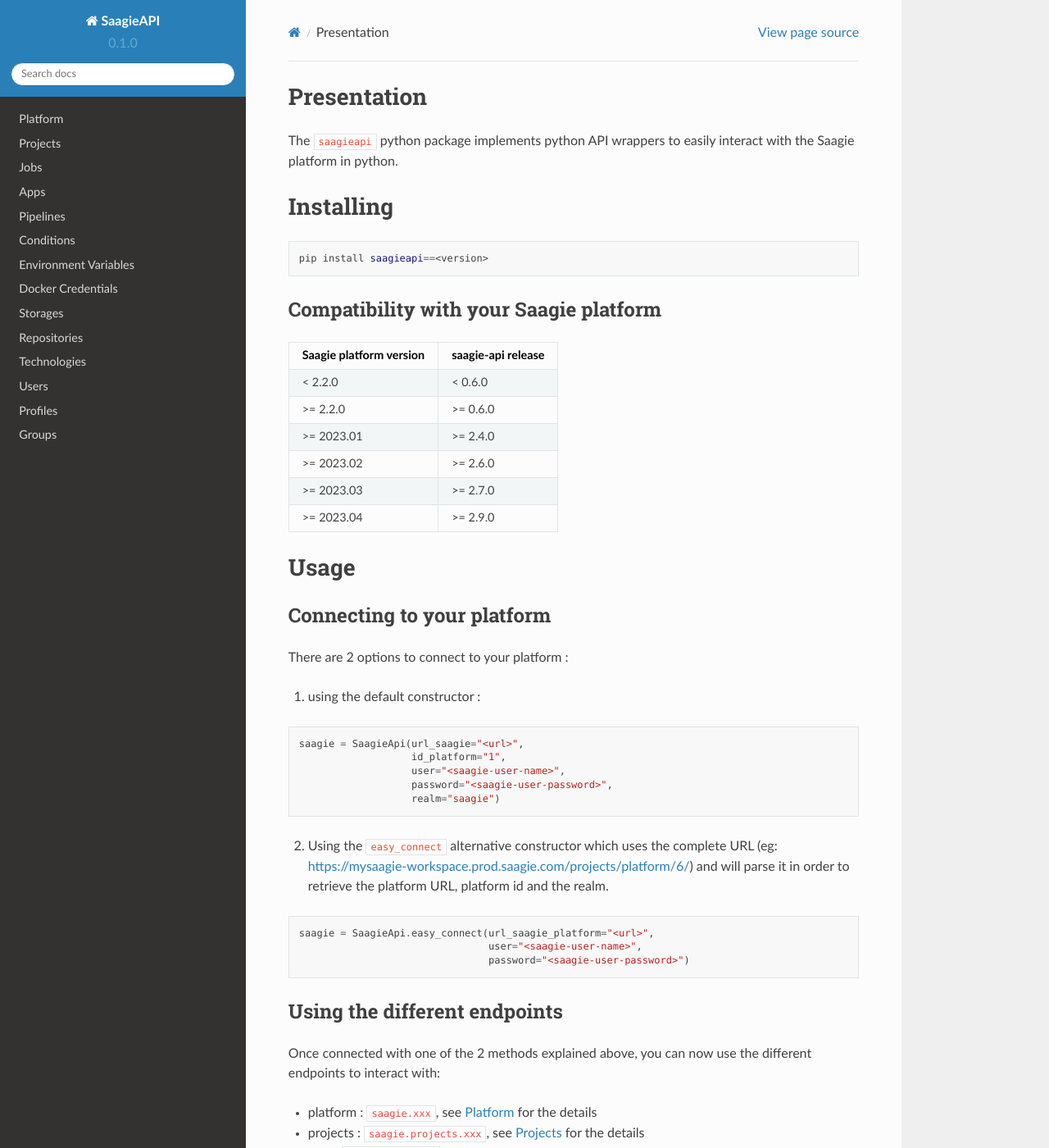
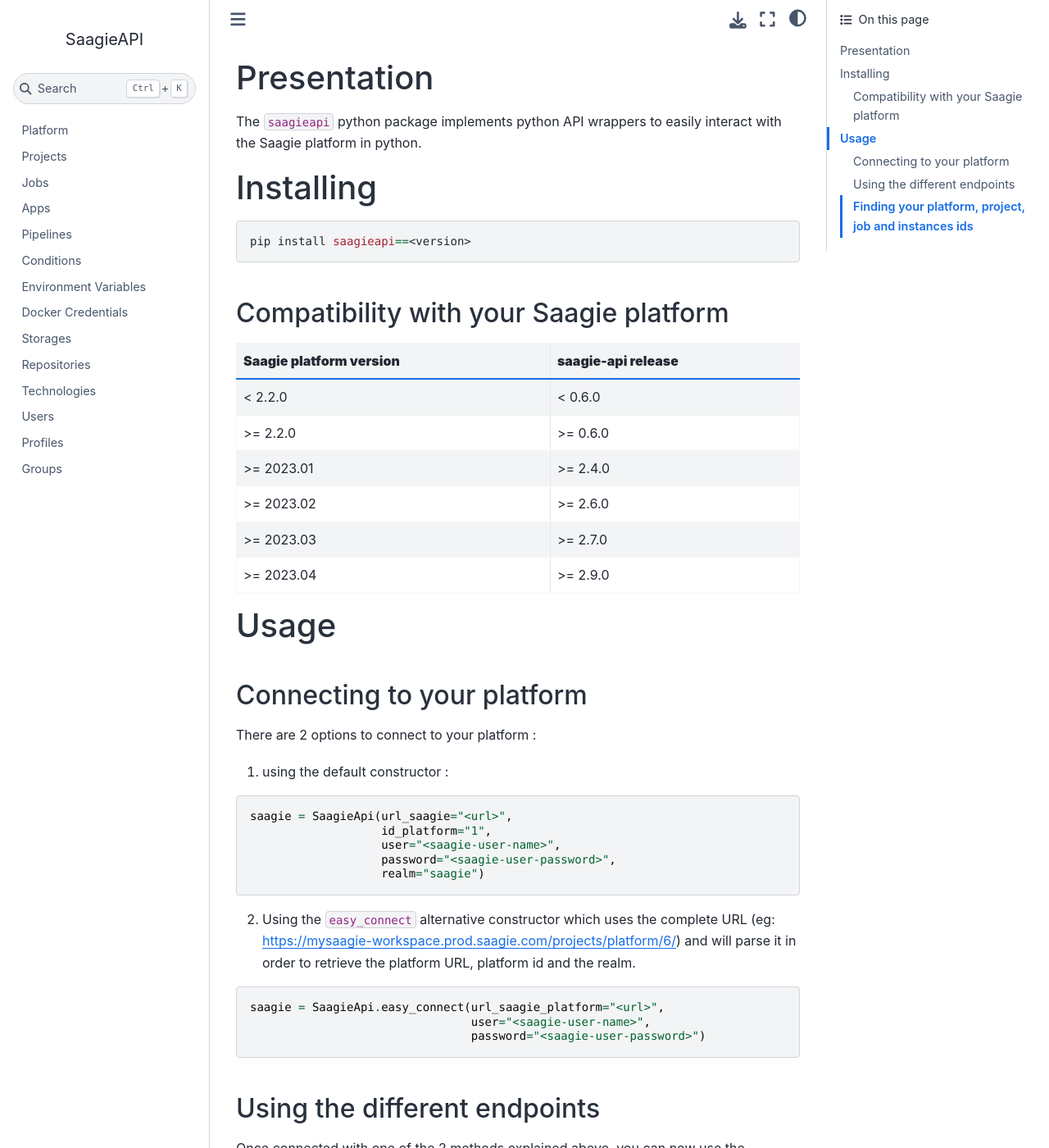
Before and after one commit to saagie/api-saagie, a Sphinx documentation site: the page built from docs/index.rst, in a window 1280 px wide and 1400 px high. Shown: the whole window at 82% size. Built offline with Sphinx 7.4.7 and the Sphinx Book theme 1.1.4, drawn with Linux system fonts in a browser that asks for light colours; some of the changed text lies outside the part shown.

Commit message:
:bug: Feat/change doc theme (#202)
* Change Sphinx theme to Sphinx-book-theme
* Add platform name in get_platform_info
* Correct documentation for jobs.count_deletable_instances_by_date

```diff
--- a/docs/conf.py
+++ b/docs/conf.py
@@ -31,7 +31,9 @@
 
 # -- Options for HTML output
 
-html_theme = "sphinx_rtd_theme"
+html_title = "SaagieAPI"
+html_theme = "sphinx_book_theme"
+html_theme_options = {"show_toc_level": 2, "toc_title": "On this page"}
 
 # -- Options for EPUB output
 epub_show_urls = "footnote"
--- a/docs/index.rst
+++ b/docs/index.rst
@@ -160,11 +160,12 @@
 
 
 
-Contents
---------
+.. Contents
+.. --------
 
 .. toctree::
     :titlesonly:
+    :hidden:
 
     Platform/index
     Projects/index
--- a/pyproject.toml
+++ b/pyproject.toml
@@ -25,6 +25,7 @@
 black = "^23.7.0"
 pre-commit = "^3.3.3"
 sphinx-rtd-theme = "^1.3.0"
+sphinx-book-theme = "^1.0.1"
 
 [build-system]
 requires = ["poetry-core>=1.0.0"]
```
Also changed, not shown: 4 other files.
